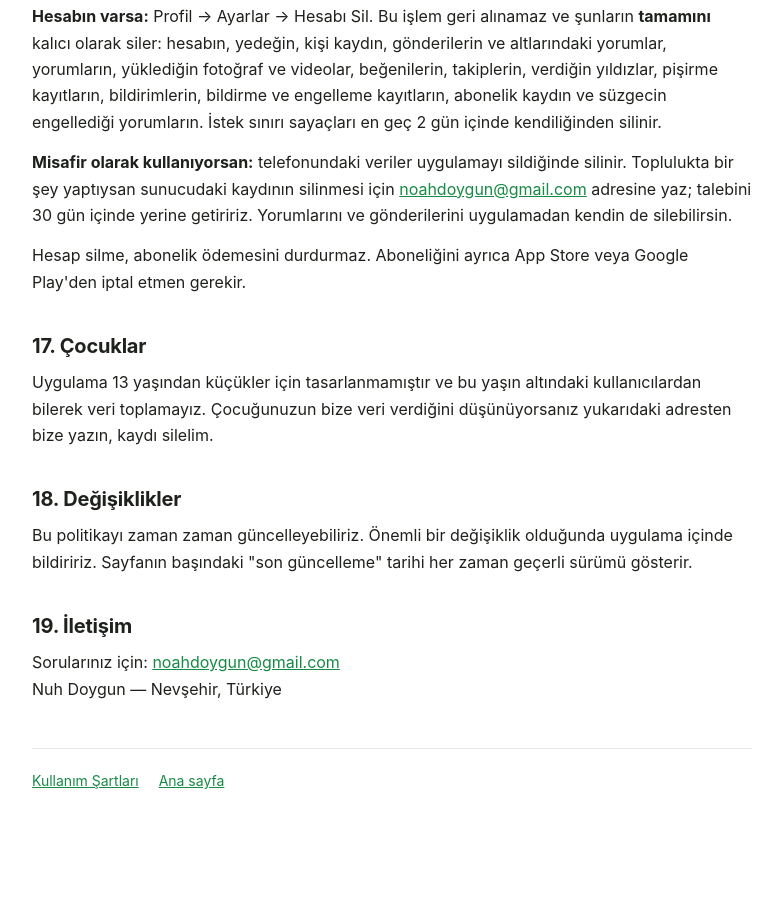
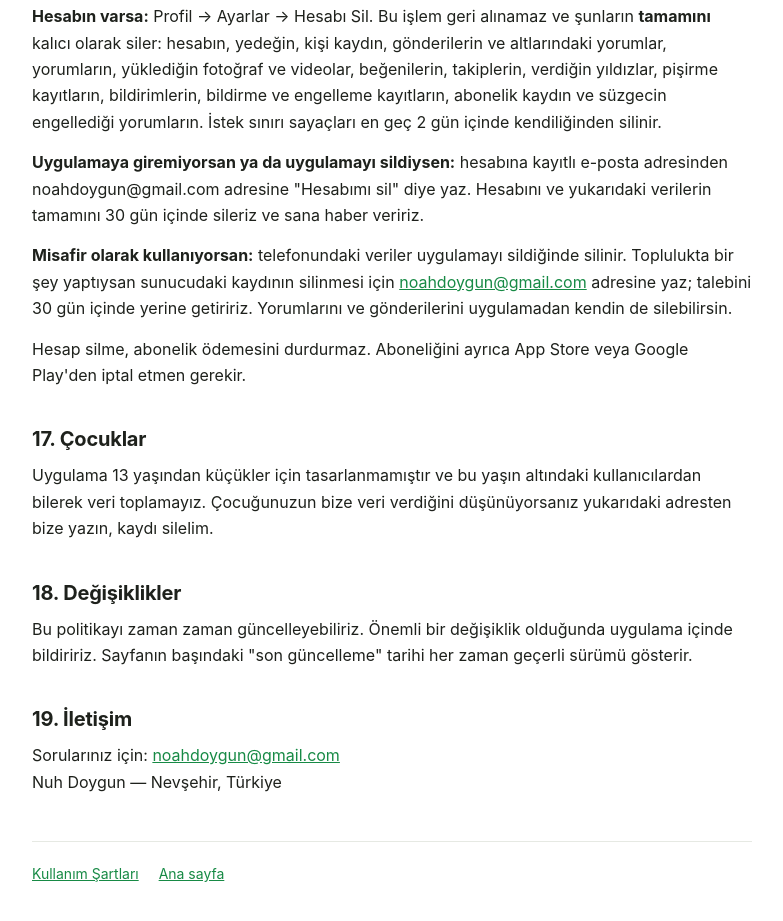
Before and after one commit to noahdoygun/lezzet-legal, a plain HTML site: page gizlilik.html in a window 1280 px wide. Shown: the part 9704-10625 px from the top of the page, without its empty margins (248-1031 px from the left). Before the commit the page ends 10576 px from the top, so only its background shows below. Drawn offline with Linux system fonts and the light colour scheme.

Commit message:
Gizlilik: uygulamaya girmeden hesap silme isteği (e-posta)
Co-Authored-By: Claude Opus 5.5 <noreply@anthropic.com>

```diff
--- a/gizlilik.html
+++ b/gizlilik.html
@@ -492,6 +492,11 @@
         yorumların. İstek sınırı sayaçları en geç 2 gün içinde kendiliğinden silinir.
       </p>
       <p>
+        <strong>Uygulamaya giremiyorsan ya da uygulamayı sildiysen:</strong> hesabına kayıtlı e-posta adresinden
+        noahdoygun@gmail.com adresine "Hesabımı sil" diye yaz. Hesabını ve yukarıdaki verilerin tamamını
+        30 gün içinde sileriz ve sana haber veririz.
+      </p>
+      <p>
         <strong>Misafir olarak kullanıyorsan:</strong> telefonundaki veriler uygulamayı sildiğinde silinir. Toplulukta
         bir şey yaptıysan sunucudaki kaydının silinmesi için <a href="mailto:noahdoygun@gmail.com">noahdoygun@gmail.com</a>
         adresine yaz; talebini 30 gün içinde yerine getiririz. Yorumlarını ve gönderilerini uygulamadan kendin de
```
